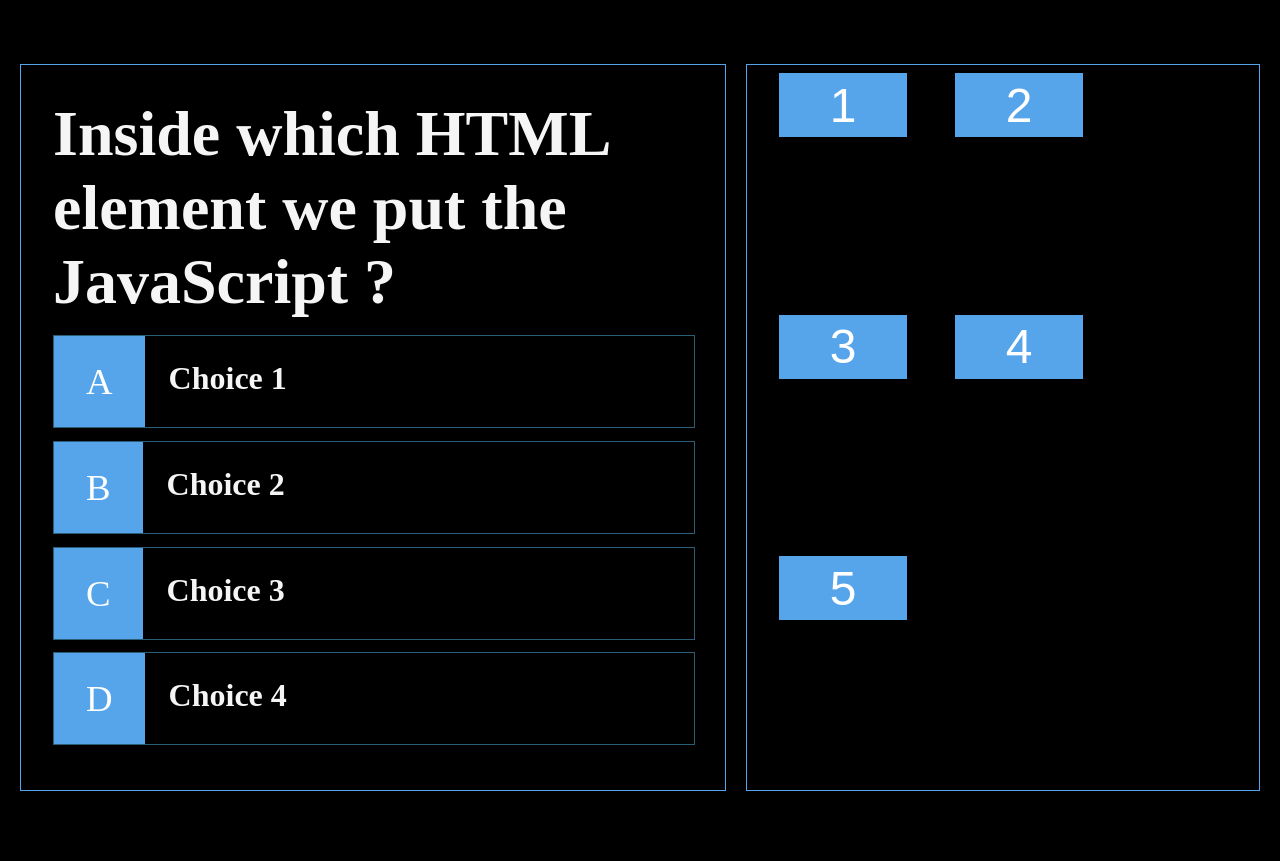
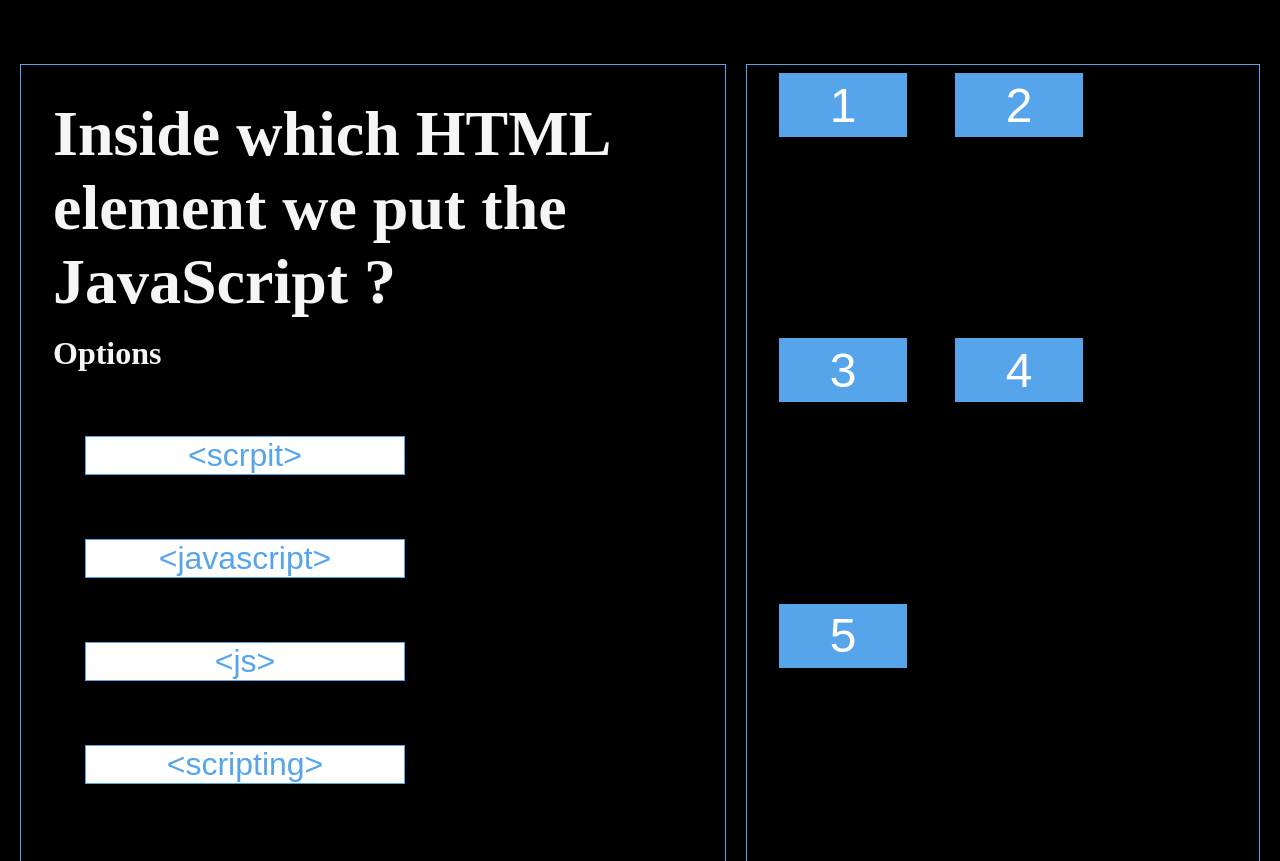
Before and after one commit to dhrruvsharma/QuizApp, a plain HTML site: page game.html in a window 1280 px wide. Shown: the top 861 px of the page. Drawn offline with Linux system fonts and the light colour scheme.

Commit message:
Added choice buttons

```diff
--- a/game.html
+++ b/game.html
@@ -17,21 +17,9 @@
         <div class="container" id="gameContainer">
             <div id="game" class="justify-center flex-column">
                 <h2 id="question">Answer these questions</h2>
+                <h3>Options</h3>
                 <div class="choice-container">
-                    <p class="choice-prefix">A</p>
-                    <p class="choice-text" data-number="1">Choice 1</p>
-                </div>
-                <div class="choice-container">
-                    <p class="choice-prefix">B</p>
-                    <p class="choice-text" data-number="2">Choice 2</p>
-                </div>
-                <div class="choice-container">
-                    <p class="choice-prefix">C</p>
-                    <p class="choice-text" data-number="3">Choice 3</p>
-                </div>
-                <div class="choice-container">
-                    <p class="choice-prefix">D</p>
-                    <p class="choice-text" data-number="4">Choice 4</p>
+
                 </div>
             </div>
         </div>
--- a/script.js
+++ b/script.js
@@ -11,27 +11,18 @@
     console.log(choices);
     let questions = [{
         question: "Inside which HTML element we put the JavaScript ?",
-        choice1: "<scrpit>",
-        choice2: "<javascript>",
-        choice3: "<js>",
-        choice4: "<scripting>",
-        answer: 1
+        choices:["<scrpit>","<javascript>","<js>","<scripting>"],
+        answer: "<script>"
     },
     {
         question: "What is the correct syntax for referring to an external script?",
-        choice1: "<script href='xx.js'>",
-        choice2: "<script name='xx.js>'",
-        choice3: "<script src='xx.js'>",
-        choice4: "<script file='xx.js'",
-        answer: 3
+        choices: ["<script href='xx.js'>","<script name='xx.js>'","<script src='xx.js'>","<script file='xx.js'"],
+        answer: "<script src='xx.js'>"
     },
     {
         question: "How do you write Hello World in alert box?",
-        choice1: "msgBox('Hello World')",
-        choice2: "alertBox('Hello World')",
-        choice3: "msg('Hello World')",
-        choice4: "alert('Hello World')",
-        answer: 4
+        choices: ["msgBox('Hello World')","alertBox('Hello World')","msg('Hello World')","alert('Hello World')"],
+        answer: "alert('Hello World')"
     }
     ]
     const score = 0;
@@ -40,12 +31,18 @@
 
     const question = document.getElementById("question");
     let currentQuestionIndex = 0;
+    const choiceElement = document.querySelector(".choice-container");
     const next = document.getElementById("next");
     const prev = document.getElementById("prev");
     function displayQuestion() {
         const currentquestion = questions[currentQuestionIndex];
         question.innerText = currentquestion.question;
-
+        choiceElement.innerHTML = "";
+        currentquestion.choices.forEach((choice,index) => {
+            const choiceButton = document.createElement("button");
+            choiceButton.textContent = choice;
+            choiceElement.appendChild(choiceButton);
+        })
     }
     prev.addEventListener('click', () => {
         if (currentQuestionIndex > 0){
--- a/style.css
+++ b/style.css
@@ -12,6 +12,9 @@
     font-size: 6rem;
     color: #56a5eb;
     margin-bottom: 5rem;
+}
+h3 {
+    font-size: 2rem;
 }
 #main{
     display: flex;
@@ -90,27 +93,18 @@
 }
 .choice-container {
     display: flex;
+    margin-top: 1rem;
     margin-bottom: .8rem;
     width: 100%;
     font-size: 2.3rem;
-    border: 0.1rem solid rgba(86,185,235,0.5);
+    /* border: 0.1rem solid rgba(86,185,235,0.5); */
+    flex-direction: column;
 }
 .choice-container:hover{
     cursor: pointer;
     box-shadow: 0 0.4rem 1.4rem 0 rgba(86,185,235,0.5);
     transform: translateY(-0.1rem);
     transition: transform 150ms;
-}
-.choice-prefix{
-    padding: 1.5rem 2rem;
-    background-color: #56a5eb;
-    color: white;
-}
-.choice-text{
-    padding: 1.5rem;
-    font-size: 2rem;
-    font-weight: 600;
-    width: 100%;
 }
 .buttons{
     padding-top: 4rem;
```
